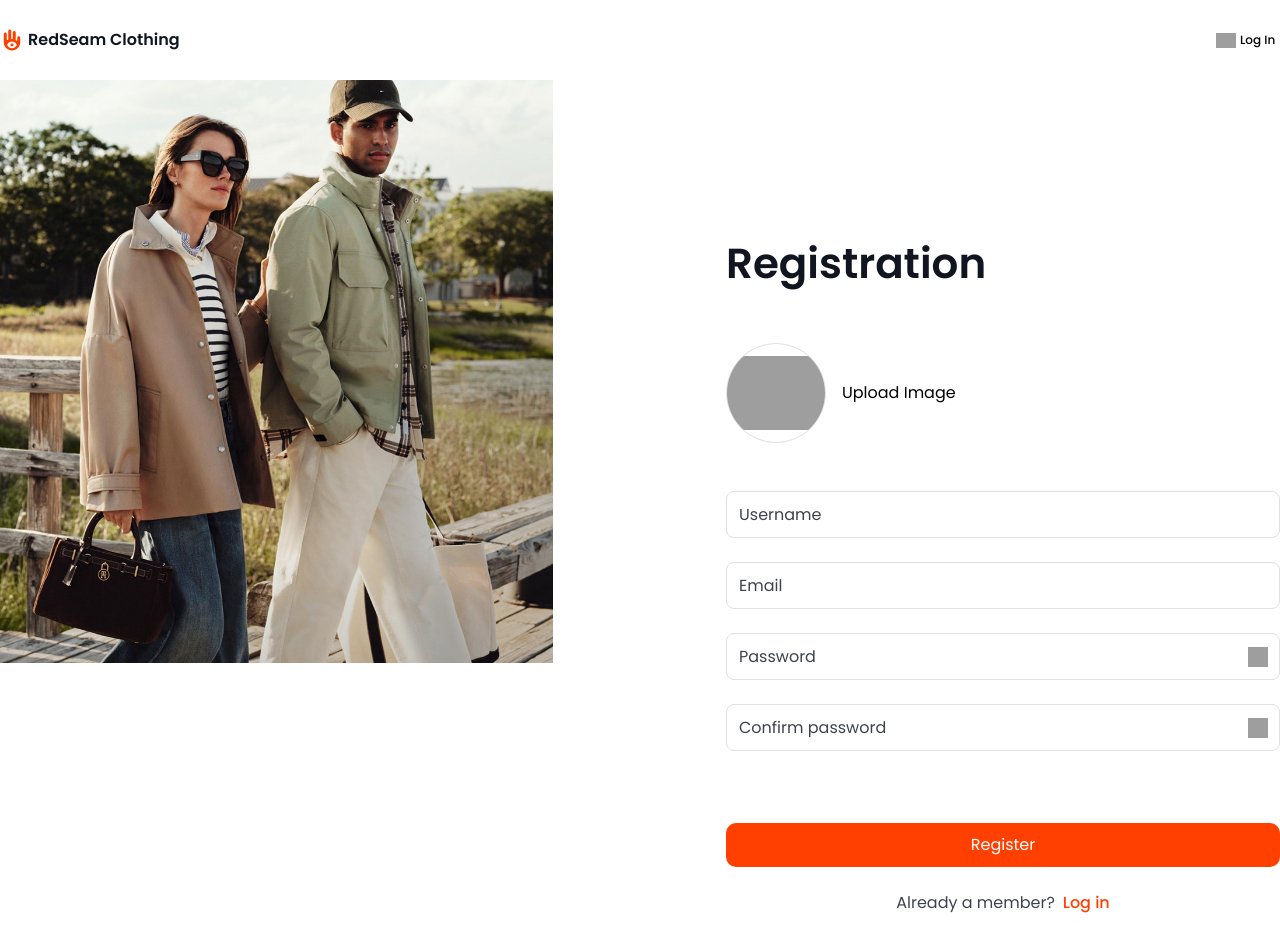
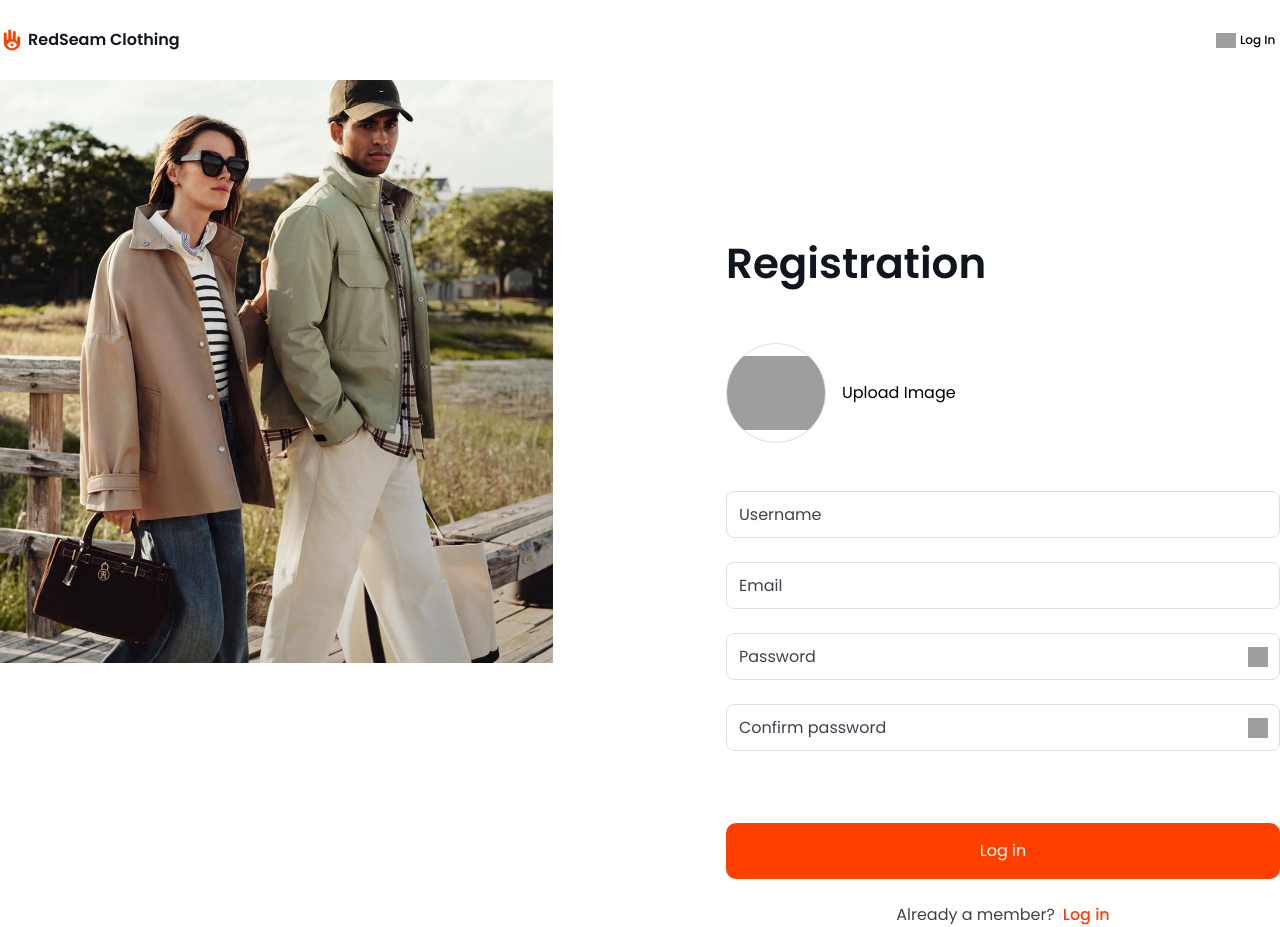
Before and after one commit to Irakli00/redberry, a React (Vite) app: page /auth/register in a window 1280 px wide. Built offline with nearby package versions, Linux system fonts and the light colour scheme; grey boxes are pictures that could not be loaded.

Commit message:
refactor/orange buttons

```diff
--- a/src/elements/auth/LogInForm.jsx
+++ b/src/elements/auth/LogInForm.jsx
@@ -5,6 +5,7 @@ import { Link, useNavigate } from "react-router";
 import EyeIcon from "../../assets/icons/eye.svg";
 import { logIn } from "../../services/auth";
 import { AppContext } from "../../context/AppContext";
+import Button from "../components/Button";
 
 function LogInForm() {
   const { loginUser } = useContext(AppContext);
@@ -67,12 +68,9 @@ function LogInForm() {
           )}
         </div>
         <div className="flex flex-col gap-[24px]">
-          <button
-            className="bg-main-red text-white py-[10px] cursor-pointer rounded-[10px]"
-            type="submit"
-          >
+          <Button type="submit">
             {isPending ? "Logging in..." : "Log in"}
-          </button>
+          </Button>
           <aside className="flex justify-center gap-[8px]">
             <p className="text-dark-blue cursor-default font-normal">
               Not a member?
--- a/src/elements/auth/RegisterForm.jsx
+++ b/src/elements/auth/RegisterForm.jsx
@@ -7,6 +7,7 @@ import CameraIcon from "../../assets/icons/camera.svg";
 
 import { register } from "../../services/auth";
 import { AppContext } from "../../context/AppContext";
+import Button from "../components/Button";
 
 function RegisterForm() {
   const { loginUser } = useContext(AppContext);
@@ -142,13 +143,9 @@ function RegisterForm() {
           </div>
         </div>
         <div className="flex flex-col gap-[24px]">
-          <button
-            className="bg-main-red text-white py-[10px] cursor-pointer rounded-[10px]"
-            type="submit"
-          >
-            {isPending ? "Processing your data..." : "Register"}
-            {/* Register */}
-          </button>
+          <Button type="submit">
+            {isPending ? "Logging in..." : "Log in"}
+          </Button>
           <aside className="flex justify-center gap-[8px]">
             <p className="text-dark-blue cursor-default font-normal">
               Already a member?
--- /dev/null
+++ b/src/elements/components/Button.jsx
@@ -0,0 +1,19 @@
+function Button({
+  children,
+  type = "button",
+  className = "",
+  onClick = null,
+  disableCondition = null,
+}) {
+  return (
+    <button
+      type={type}
+      disabled={disableCondition}
+      className={`orange-btn ${className}`}
+      onClick={onClick}
+    >
+      {children}
+    </button>
+  );
+}
+export default Button;
--- /dev/null
+++ b/src/elements/components/SoldOutBanner.jsx
@@ -0,0 +1,9 @@
+function SoldOutBanner() {
+  return (
+    <p className="w-full bg-red-500 text-white text-center p-7 rounded-2xl text-2xl">
+      SOLD OUT
+    </p>
+  );
+}
+
+export default SoldOutBanner;
--- a/src/index.css
+++ b/src/index.css
@@ -20,6 +20,9 @@
     @apply py-[10.5px] px-[12px] border border-light-gray rounded-[8px] placeholder:text-dark-blue focus:outline focus:outline-main-red;
   } /* invalid:bg-red-500 */
 
+  .orange-btn {
+    @apply cursor-pointer text-white bg-main-red flex justify-center items-center gap-[10px] p-[16px] rounded-[10px];
+  }
   button {
     @apply transition-opacity duration-[0.2s] ease-in;
   }
--- a/src/pages/Checkout.jsx
+++ b/src/pages/Checkout.jsx
@@ -10,6 +10,7 @@ import CloseIcon from "../assets/icons/close.svg";
 import { useMutation, useQueryClient } from "@tanstack/react-query";
 import { checkout } from "../services/cart";
 import { Link } from "react-router";
+import Button from "../elements/components/Button";
 
 function Checkout() {
   const { user } = useContext(AppContext);
@@ -109,12 +110,10 @@ function Checkout() {
         </form>
         <div className="flex flex-col flex-1">
           <Cart></Cart>
-          <button
-            className="cursor-pointer bg-main-red flex justify-center items-center gap-[10px] text-white font-medium p-[16px] rounded-[10px] w-full mt-[20px]"
-            onClick={handlePayClick}
-          >
+
+          <Button className="font-medium mt-[20px]" onClick={handlePayClick}>
             Pay
-          </button>
+          </Button>
         </div>
       </section>
 
@@ -133,7 +132,7 @@ function Checkout() {
             </div>
             <Link
               to={"/products"}
-              className="cursor-pointer bg-main-red flex justify-center items-center gap-[10px] text-white font-medium p-[16px] rounded-[10px] w-full max-w-[214px] mt-[20px]"
+              className="orange-btn font-medium w-full max-w-[214px] mt-[20px]"
             >
               Continue shopping
             </Link>
--- a/src/pages/ProductDetails.jsx
+++ b/src/pages/ProductDetails.jsx
@@ -4,6 +4,8 @@ import { getProduct } from "../services/products";
 import { useContext, useEffect, useState } from "react";
 import { addToCart } from "../services/cart";
 import { AppContext } from "../context/AppContext";
+import SoldOutBanner from "../elements/components/SoldOutBanner";
+import Button from "../elements/components/Button";
 
 function ProductDetails() {
   const { user, isAuthorised } = useContext(AppContext);
@@ -121,6 +123,9 @@ function ProductDetails() {
             </p>
           </div>
 
+          {!data.quantity ? (
+            <SoldOutBanner></SoldOutBanner>
+          ) : (
             <form className="flex flex-col gap-[48px]" onSubmit={handleSubmit}>
               <div>
                 <p className="mb-[16px]">
@@ -135,7 +140,8 @@ function ProductDetails() {
                       style={{
                         background: colorMap[color],
 
-                      outline: selectedColor === color && "1px solid lightgray",
+                        outline:
+                          selectedColor === color && "1px solid lightgray",
                         outlineOffset: selectedColor === color && "5px",
                         outlineColor: selectedColor === color && "lightgray",
                       }}
@@ -193,8 +199,9 @@ function ProductDetails() {
                 )}
               </div>
 
-            <button
-              disabled={!isAuthorised || !data.quantity}
+              <Button
+                disableCondition={!isAuthorised || !data.quantity}
+                type="submit"
                 className="cursor-pointer bg-main-red flex justify-center items-center gap-[10px] p-[16px] rounded-[10px]"
               >
                 <>
@@ -216,12 +223,13 @@ function ProductDetails() {
 
                   <span className="text-white">
                     {!isAuthorised
-                    ? "You need to log in to purchase"
+                      ? "You need to log in for purchases"
                       : "Add to cart"}
                   </span>
                 </>
-            </button>
+              </Button>
             </form>
+          )}
 
           <div className="h-[1px] bg-light-gray"></div>
 
--- a/src/pages/Products.jsx
+++ b/src/pages/Products.jsx
@@ -1,5 +1,5 @@
 import { useQuery } from "@tanstack/react-query";
-import { useContext, useState } from "react";
+import { useState } from "react";
 import ReactPaginate from "react-paginate";
 
 import IconLeft from "../assets/icons/chevron-left.svg";
@@ -10,6 +10,7 @@ import FilterIcon from "../assets/icons/filter-icon.svg";
 import { getProducts } from "../services/products";
 import ItemCard from "../elements/products/ProductCard";
 import { useSearchParams } from "react-router";
+import Button from "../elements/components/Button";
 
 function Products() {
   const [searchParams, setSearchParams] = useSearchParams();
@@ -91,12 +92,12 @@ function Products() {
                       required
                     />
                   </div>
-                  <button
+                  <Button
+                    className="self-end py-[10px] px-[42px]"
                     type="submit"
-                    className="cursor-pointer bg-main-red mt-[10px] self-end py-[10px] px-[42px] text-white rounded-[10px]"
                   >
                     Apply
-                  </button>
+                  </Button>
                 </form>
               </div>
             )}
```
Lines whose indentation alone changed are shown as unchanged.
